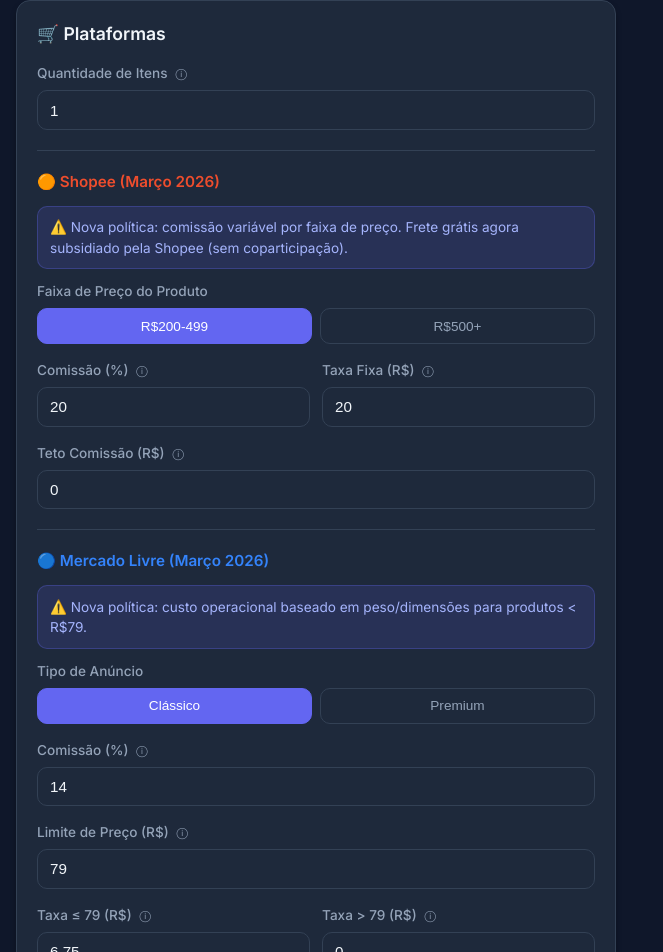
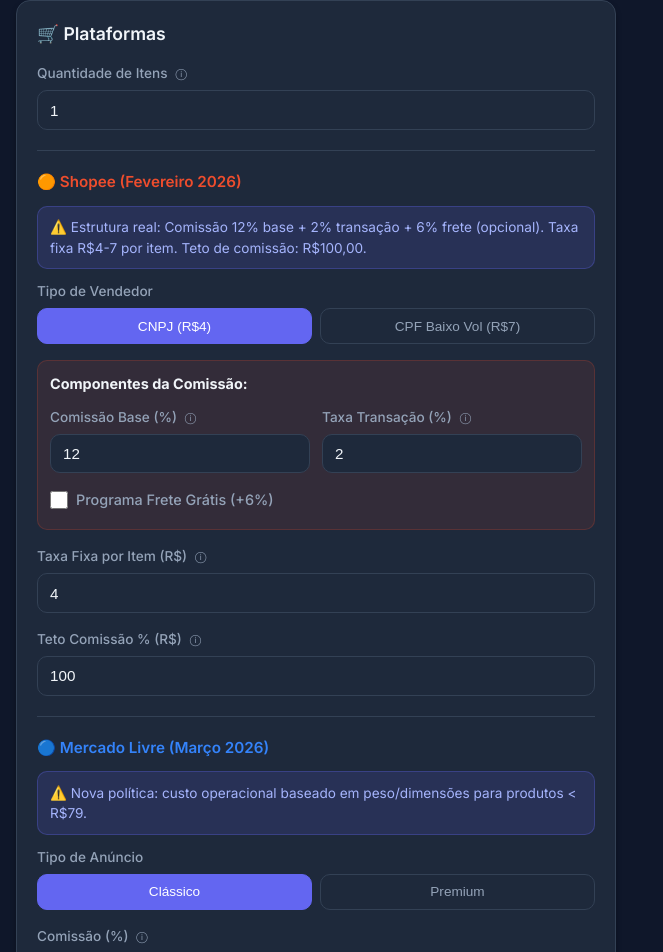
Before and after one commit to 528ryan/Precifica3D, a React (Vite) app: page / in a window 1280 px wide. Shown: the part 1984-2936 px from the top of the page, without its empty margins (0-663 px from the left). Built offline with nearby package versions, Linux system fonts and the light colour scheme.

Commit message:
fix: corrige módulo Shopee para refletir estrutura exata 2026 com componentes separados

```diff
--- a/src/App.css
+++ b/src/App.css
@@ -545,6 +545,22 @@
   margin: 0.5rem 0;
 }
 
+/* ===== Shopee Platform Section ===== */
+.shopee-breakdown {
+  background: rgba(238, 77, 45, 0.1);
+  border: 1px solid rgba(238, 77, 45, 0.2);
+  border-radius: var(--radius-md);
+  padding: 0.75rem;
+  margin: 1rem 0;
+}
+
+.shopee-breakdown strong {
+  display: block;
+  margin-bottom: 0.75rem;
+  font-size: 0.9rem;
+  color: var(--text-primary);
+}
+
 /* ===== Footer ===== */
 .footer {
   background: #020617;
--- a/src/calc/index.ts
+++ b/src/calc/index.ts
@@ -162,62 +162,47 @@
 // ===== FUNÇÕES DE TAXAS =====
 
 /**
- * Calcula taxas da Shopee (Março 2026)
- * Nova política: comissão e taxa fixa variam por faixa de preço
- * Faixas CNPJ:
- *   - Até R$79: 14% + R$4
- *   - R$80-199: 16% + R$16
- *   - R$200-499: 20% + R$20
- *   - R$500+: 20% + R$26
+ * Calcula taxas da Shopee (Fevereiro 2026)
+ *
+ * Estrutura real:
+ * - Comissão: 12% base + 2% transação + 6% frete (opcional) = 14-20%
+ * - Taxa fixa: R$4 (CNPJ) ou R$7 (CPF baixo volume) por item
+ * - Teto de comissão: R$100,00 (aplicado APENAS à parte percentual, não à taxa fixa)
+ *
+ * Fórmula:
+ * percentual_total = commissionBasePercent + transactionTaxPercent + (useFreightProgram ? freightProgramPercent : 0)
+ * comissao_percentual = price * percentual_total / 100
+ * if (comissao_percentual > commissionPercentCap) comissao_percentual = commissionPercentCap
+ * taxa_fixa = fixedFeePerItem * itemQuantity
+ * total_taxas = comissao_percentual + taxa_fixa
  */
 export function calculateShopeeTaxes(
   price: number,
-  commissionPercent: number,
-  fixedFee: number,
-  commissionCap: number,
+  commissionBasePercent: number,
+  transactionTaxPercent: number,
+  freightProgramPercent: number,
   useFreightProgram: boolean,
-  freightProgramExtraPercent: number,
+  fixedFeePerItem: number,
+  commissionPercentCap: number,
   itemQuantity: number
 ): number {
-  // Determinar comissão e taxa fixa pela faixa de preço (nova política março 2026)
-  let effectiveCommission: number;
-  let effectiveFixedFee: number;
+  // Calcular percentual total
+  const totalPercentage =
+    commissionBasePercent + transactionTaxPercent + (useFreightProgram ? freightProgramPercent : 0);
 
-  if (price < 8) {
-    // Produtos < R$8: taxa fixa é metade do preço
-    effectiveCommission = 14;
-    effectiveFixedFee = price / 2;
-  } else if (price <= 79) {
-    effectiveCommission = 14;
-    effectiveFixedFee = 4;
-  } else if (price <= 199) {
-    effectiveCommission = 16;
-    effectiveFixedFee = 16;
-  } else if (price <= 499) {
-    effectiveCommission = 20;
-    effectiveFixedFee = 20;
-  } else {
-    effectiveCommission = 20;
-    effectiveFixedFee = 26;
+  // Calcular comissão percentual
+  let commissionPercentValue = (price * totalPercentage) / 100;
+
+  // Aplicar teto (apenas na parte percentual, não na taxa fixa)
+  if (commissionPercentValue > commissionPercentCap) {
+    commissionPercentValue = commissionPercentCap;
   }
 
-  // Usar valores customizados se diferentes dos automáticos
-  if (commissionPercent !== 20 && commissionPercent !== 0) {
-    effectiveCommission = commissionPercent;
-  }
-  if (fixedFee !== 20 && fixedFee !== 26 && fixedFee !== 0) {
-    effectiveFixedFee = fixedFee;
-  }
+  // Calcular taxa fixa total
+  const fixedFeeTotal = fixedFeePerItem * itemQuantity;
 
-  // Frete grátis agora é subsidiado pela Shopee (sem coparticipação)
-  // useFreightProgram mantido para compatibilidade, mas freightProgramExtraPercent deve ser 0
-  effectiveCommission += (useFreightProgram ? freightProgramExtraPercent : 0);
-
-  const percentTax = commissionCap > 0
-    ? Math.min(price * (effectiveCommission / 100), commissionCap)
-    : price * (effectiveCommission / 100);
-  const fixedTax = effectiveFixedFee * itemQuantity;
-  return percentTax + fixedTax;
+  // Total de taxas
+  return commissionPercentValue + fixedFeeTotal;
 }
 
 /**
@@ -420,16 +405,15 @@
   const { shopee, itemQuantity } = settings.platform;
   const { targetMarginPercent, rangePaddingPercent, rounding } = settings.pricingGoals;
 
-  const fixedFee = shopee.accountType === 'padrao' ? 4 : 7;
-
   const calculateTaxes = (price: number) =>
     calculateShopeeTaxes(
       price,
-      shopee.commissionPercent,
-      fixedFee,
-      shopee.commissionCap,
+      shopee.commissionBasePercent,
+      shopee.transactionTaxPercent,
+      shopee.freightProgramPercent,
       shopee.useFreightProgram,
-      shopee.freightProgramExtraPercent,
+      shopee.fixedFeePerItem,
+      shopee.commissionPercentCap,
       itemQuantity
     );
 
--- a/src/components/PlatformSection.tsx
+++ b/src/components/PlatformSection.tsx
@@ -15,11 +15,9 @@
   onUpdateShopee,
   onUpdateMercadoLivre,
 }) => {
-  const handleShopeeAccountChange = (accountType: 'padrao' | 'volume') => {
-    const fixedFee = accountType === 'padrao'
-      ? defaultShopeeSettings.fixedFeePadrao
-      : defaultShopeeSettings.fixedFeeVolume;
-    onUpdateShopee({ accountType, fixedFee });
+  const handleSellerTypeChange = (sellerType: 'cpf_low_volume' | 'cnpj') => {
+    const fixedFeePerItem = sellerType === 'cpf_low_volume' ? 7 : 4;
+    onUpdateShopee({ sellerType, fixedFeePerItem });
   };
 
   const handleMLAdTypeChange = (adType: 'classico' | 'premium') => {
@@ -49,77 +47,108 @@
 
       {/* Shopee */}
       <div className="subsection platform-shopee">
-        <h3>🟠 Shopee (Março 2026)</h3>
+        <h3>🟠 Shopee (Fevereiro 2026)</h3>
 
         <div className="info-box">
-          ⚠️ Nova política: comissão variável por faixa de preço. Frete grátis agora subsidiado pela Shopee (sem coparticipação).
+          ⚠️ Estrutura real: Comissão 12% base + 2% transação + 6% frete (opcional). Taxa fixa R$4-7 por item. Teto de comissão: R$100,00.
         </div>
 
         <div className="form-group">
-          <label>Faixa de Preço do Produto</label>
+          <label>Tipo de Vendedor</label>
           <div className="toggle-buttons">
             <button
               type="button"
-              className={settings.shopee.accountType === 'padrao' ? 'active' : ''}
-              onClick={() => handleShopeeAccountChange('padrao')}
+              className={settings.shopee.sellerType === 'cnpj' ? 'active' : ''}
+              onClick={() => handleSellerTypeChange('cnpj')}
             >
-              R$200-499
+              CNPJ (R$4)
             </button>
             <button
               type="button"
-              className={settings.shopee.accountType === 'volume' ? 'active' : ''}
-              onClick={() => handleShopeeAccountChange('volume')}
+              className={settings.shopee.sellerType === 'cpf_low_volume' ? 'active' : ''}
+              onClick={() => handleSellerTypeChange('cpf_low_volume')}
             >
-              R$500+
+              CPF Baixo Vol (R$7)
             </button>
           </div>
         </div>
 
+        <div className="shopee-breakdown">
+          <strong>Componentes da Comissão:</strong>
           <div className="form-row">
             <div className="form-group">
-            <label htmlFor="shopeeCommission">
-              Comissão (%)
-              <span className="tooltip" title="Percentual de comissão da Shopee">ⓘ</span>
+              <label htmlFor="shopeeCommBase">
+                Comissão Base (%)
+                <span className="tooltip" title="12% padrão">ⓘ</span>
               </label>
               <input
-              id="shopeeCommission"
+                id="shopeeCommBase"
                 type="number"
                 min="0"
                 max="100"
                 step="0.1"
-              value={settings.shopee.commissionPercent}
-              onChange={(e) => onUpdateShopee({ commissionPercent: Math.max(0, Number(e.target.value)) })}
+                value={settings.shopee.commissionBasePercent}
+                onChange={(e) => onUpdateShopee({ commissionBasePercent: Math.max(0, Number(e.target.value)) })}
               />
             </div>
 
             <div className="form-group">
+              <label htmlFor="shopeeTransTax">
+                Taxa Transação (%)
+                <span className="tooltip" title="2% padrão para pagamento">ⓘ</span>
+              </label>
+              <input
+                id="shopeeTransTax"
+                type="number"
+                min="0"
+                max="100"
+                step="0.1"
+                value={settings.shopee.transactionTaxPercent}
+                onChange={(e) => onUpdateShopee({ transactionTaxPercent: Math.max(0, Number(e.target.value)) })}
+              />
+            </div>
+          </div>
+
+          <div className="form-group checkbox-group">
+            <label htmlFor="shopeeFreight">
+              <input
+                id="shopeeFreight"
+                type="checkbox"
+                checked={settings.shopee.useFreightProgram}
+                onChange={(e) => onUpdateShopee({ useFreightProgram: e.target.checked })}
+              />
+              Programa Frete Grátis (+{settings.shopee.freightProgramPercent}%)
+            </label>
+          </div>
+        </div>
+
+        <div className="form-group">
           <label htmlFor="shopeeFixedFee">
-              Taxa Fixa (R$)
-              <span className="tooltip" title="Taxa fixa por item">ⓘ</span>
+            Taxa Fixa por Item (R$)
+            <span className="tooltip" title="R$4 CNPJ, R$7 CPF baixo volume">ⓘ</span>
           </label>
           <input
             id="shopeeFixedFee"
             type="number"
             min="0"
             step="0.01"
-              value={settings.shopee.fixedFee}
-              onChange={(e) => onUpdateShopee({ fixedFee: Math.max(0, Number(e.target.value)) })}
+            value={settings.shopee.fixedFeePerItem}
+            onChange={(e) => onUpdateShopee({ fixedFeePerItem: Math.max(0, Number(e.target.value)) })}
           />
-          </div>
         </div>
 
         <div className="form-group">
           <label htmlFor="shopeeCap">
-            Teto Comissão (R$)
-            <span className="tooltip" title="Valor máximo de comissão">ⓘ</span>
+            Teto Comissão % (R$)
+            <span className="tooltip" title="Máximo da parte percentual (R$100)">ⓘ</span>
           </label>
           <input
             id="shopeeCap"
             type="number"
             min="0"
             step="1"
-            value={settings.shopee.commissionCap}
-            onChange={(e) => onUpdateShopee({ commissionCap: Math.max(0, Number(e.target.value)) })}
+            value={settings.shopee.commissionPercentCap}
+            onChange={(e) => onUpdateShopee({ commissionPercentCap: Math.max(0, Number(e.target.value)) })}
           />
         </div>
       </div>
--- a/src/hooks/useSettings.ts
+++ b/src/hooks/useSettings.ts
@@ -45,12 +45,13 @@
   },
   platform: {
     shopee: {
-      commissionPercent: defaultShopeeSettings.commissionPercent,
-      fixedFee: defaultShopeeSettings.fixedFeePadrao,
-      commissionCap: defaultShopeeSettings.commissionCap,
-      useFreightProgram: false,
-      freightProgramExtraPercent: defaultShopeeSettings.freightProgramExtraPercent,
-      accountType: 'padrao',
+      commissionBasePercent: defaultShopeeSettings.commissionBasePercent,
+      transactionTaxPercent: defaultShopeeSettings.transactionTaxPercent,
+      freightProgramPercent: defaultShopeeSettings.freightProgramPercent,
+      useFreightProgram: defaultShopeeSettings.useFreightProgram,
+      fixedFeePerItem: defaultShopeeSettings.fixedFeePerItem,
+      commissionPercentCap: defaultShopeeSettings.commissionPercentCap,
+      sellerType: defaultShopeeSettings.sellerType,
     },
     mercadoLivre: {
       adType: 'classico',
--- a/src/presets/index.ts
+++ b/src/presets/index.ts
@@ -77,20 +77,23 @@
   },
 ];
 
-// ===== SHOPEE (Março 2026) =====
-// Nova política: comissão variável por faixa de preço + taxa fixa por item
-// Frete grátis agora sem coparticipação para todos os vendedores
+// ===== SHOPEE (Fevereiro 2026) =====
+// Estrutura real: Comissão 12% + 2% taxa transação + opcional 6% frete = base 14% até 20%
+// Taxa fixa por item: R$4 (CNPJ alto volume) ou R$7 (CPF baixo volume)
+// Teto de comissão percentual: R$100,00 por item (não inclui taxa fixa)
 // Fonte: https://seller.shopee.com.br/edu/article/26839
 export const defaultShopeeSettings = {
-  // Comissão base para CNPJ (varia de 14% a 20% conforme faixa de preço)
-  // Usando 20% como padrão conservador para produtos > R$200
-  commissionPercent: 20,
-  // Taxa fixa por item (varia: R$4 até R$79, R$16 até R$199, R$20 até R$499, R$26 acima)
-  fixedFeePadrao: 20, // Para faixa R$200-499 (mais comum em impressões 3D)
-  fixedFeeVolume: 26, // Para produtos acima de R$500
-  commissionCap: 0, // Sem teto de comissão na nova política
-  // Frete grátis agora é subsídio da Shopee (sem coparticipação)
-  freightProgramExtraPercent: 0,
+  // Componentes da comissão percentual
+  commissionBasePercent: 12, // Comissão base
+  transactionTaxPercent: 2, // Taxa de transação/pagamento
+  freightProgramPercent: 6, // Adicional se frete grátis ativado
+  useFreightProgram: false, // Padrão: desativado
+  // Taxa fixa por item
+  fixedFeePerItem: 4, // R$4 para CNPJ, R$7 para CPF baixo volume
+  // Teto da comissão percentual
+  commissionPercentCap: 100, // R$100,00
+  // Tipo de vendedor
+  sellerType: 'cnpj' as const, // 'cnpj' ou 'cpf_low_volume'
 };
 
 // ===== MERCADO LIVRE (Março 2026) =====
```
Also changed, not shown: src/components/KitSection.tsx (+10 -8 lines), src/types/index.ts (+11 -6 lines), 1 other file (tests, documents, lock files or other folders). Lines whose indentation alone changed are shown as unchanged.
